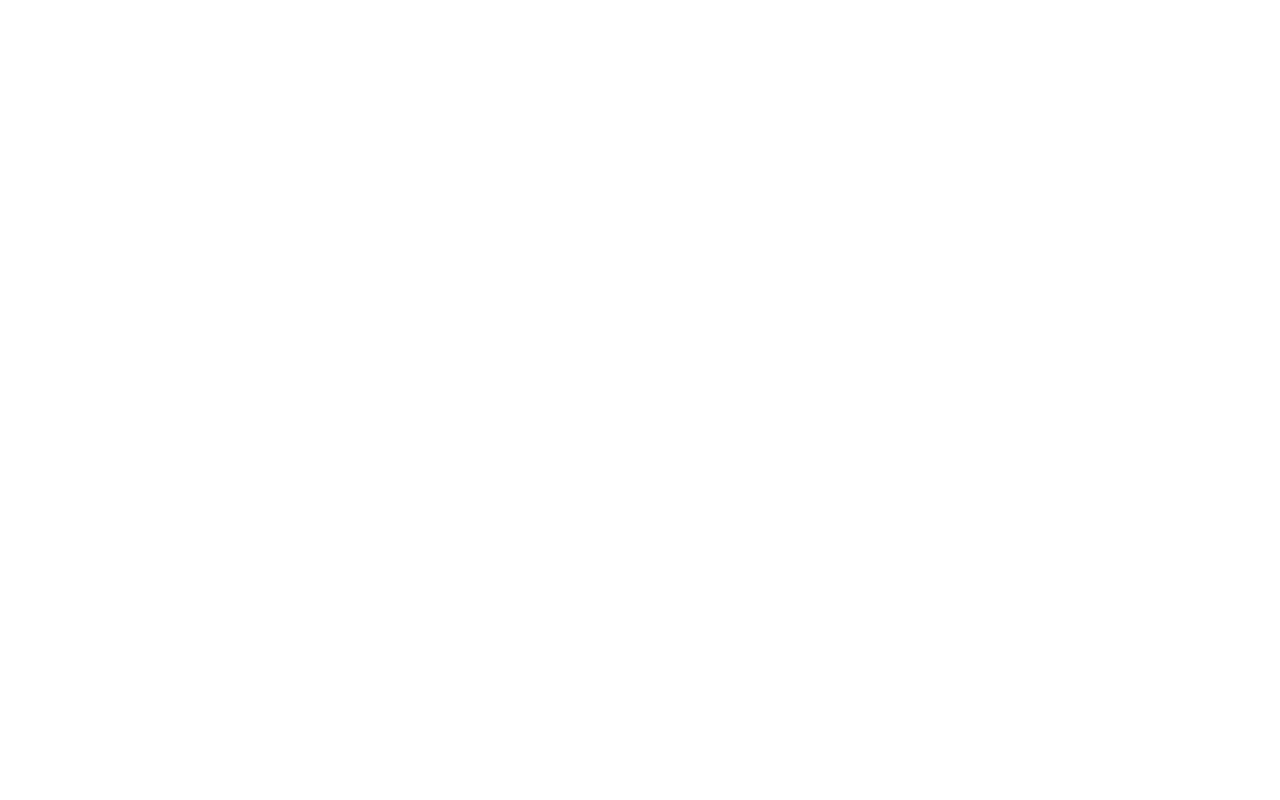
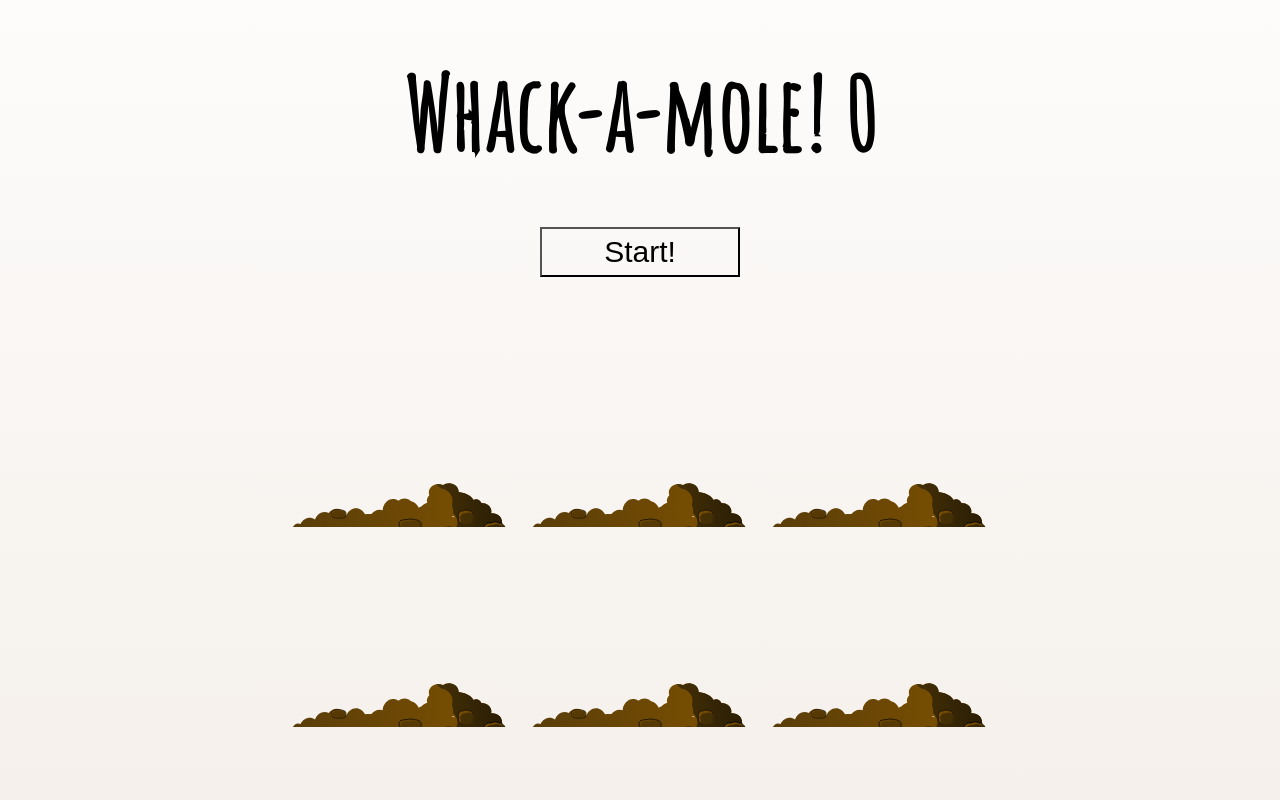
Before and after one commit to ebces/Whack-A-Mole, a plain HTML site: page index.html in a window 1280 px wide. Drawn offline with Linux system fonts and the light colour scheme.

Commit message:
feat: add markup and styles

```diff
--- a/index.html
+++ b/index.html
@@ -7,6 +7,35 @@
     <link rel="stylesheet" href="style.css">
 </head>
 <body>
+    <main>
+        <h1 class="title">
+            Whack-a-mole!
+            <span class="title__counter">0</span>
+        </h1>
+        <button class="start-button">Start!</button>
+        <div class="playing-field">
+            <div class="playing-field__element">
+                <img src="assets/images/mole.svg" alt="mole" class="playing-field__mole">
+                <img src="assets/images/dirt.svg" alt="dirt" class="playing-field__dirt">            </div>
+            <div class="playing-field__element">
+                <img src="assets/images/mole.svg" alt="mole" class="playing-field__mole">
+                <img src="assets/images/dirt.svg" alt="dirt" class="playing-field__dirt">            </div>
+            <div class="playing-field__element">
+                <img src="assets/images/mole.svg" alt="mole" class="playing-field__mole">
+                <img src="assets/images/dirt.svg" alt="dirt" class="playing-field__dirt">            </div>
+            <div class="playing-field__element">
+                <img src="assets/images/mole.svg" alt="mole" class="playing-field__mole">
+                <img src="assets/images/dirt.svg" alt="dirt" class="playing-field__dirt">            </div>
+            <div class="playing-field__element">
+                <img src="assets/images/mole.svg" alt="mole" class="playing-field__mole">
+                <img src="assets/images/dirt.svg" alt="dirt" class="playing-field__dirt">
+            </div>
+            <div class="playing-field__element">
+                <img src="assets/images/mole.svg" alt="mole" class="playing-field__mole">
+                <img src="assets/images/dirt.svg" alt="dirt" class="playing-field__dirt">
+            </div>
+        </div>
+    </main>
     <script src="script.js"></script>
 </body>
 </html>
--- a/style.css
+++ b/style.css
@@ -0,0 +1,61 @@
+@font-face {
+    font-family: Amatic SC;
+    src: url(assets/fonts/AmaticSC-Regular.ttf);
+}
+
+body {
+    margin: 0;
+    font-family: Amatic SC, cursive;
+    background: linear-gradient(to bottom, #fdfcfb, #f5f0eb);
+    height: 100vh;
+}
+
+main {
+    width: 800px;
+    margin: 0 auto;
+}
+
+.title {
+    text-align: center;
+    font-size: 100px;
+    padding-top: 50px;
+    margin: 0 auto 50px;
+    width: 100%;
+}
+
+.start-button {
+    display: block;
+    margin: 0 auto 50px;
+    width: 200px;
+    height: 50px;
+    background: transparent;
+    border-radius: 0;
+    font-size: 30px;
+}
+
+.playing-field {
+    display: flex;
+    flex-wrap: wrap;
+    justify-content: space-around;
+    width: 90%;
+    min-height: 200px;
+    margin: 0 auto;
+}
+
+.playing-field__element {
+    width: 30%;
+    height: 200px;
+    overflow: hidden;
+}
+
+.playing-field__mole {
+    width: 60%;
+    transform: translate(40px, 200px);
+    transition: 1s;
+}
+
+.playing-field__dirt {
+    width: 100%;
+    transform: translateY(-30px);
+    transition: 1s;
+}
```
